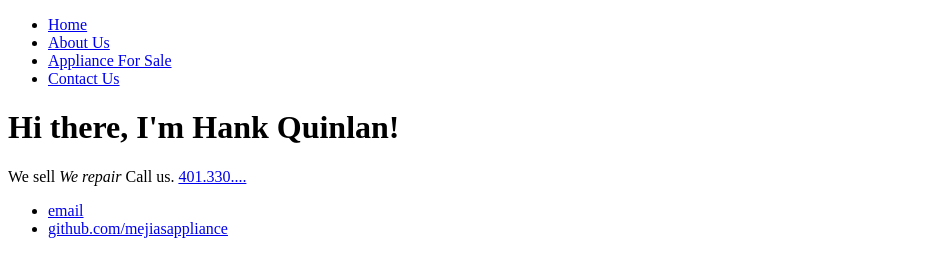
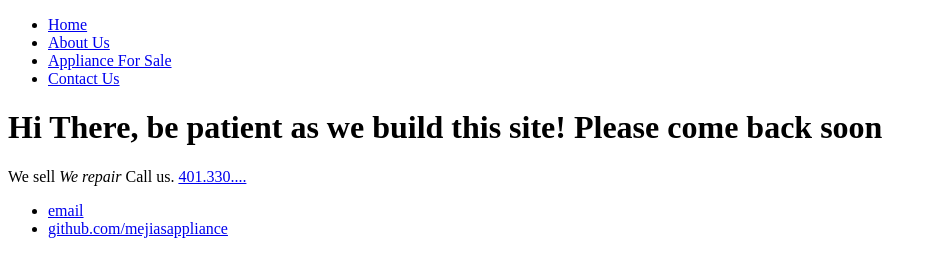
Before and after one commit to mejiasappliance/mejiasappliance.github.io, a plain HTML site: page index.html in a window 1280 px wide. Shown: the whole page, without its empty margins (0-936 px from the left). Drawn offline with Linux system fonts and the light colour scheme.

Commit message:
Update index.html

```diff
--- a/index.html
+++ b/index.html
@@ -14,7 +14,7 @@
 		</nav>
 		<div class="container">
     		<div class="blurb">
-        		<h1>Hi there, I'm Hank Quinlan!</h1>
+        		<h1>Hi There, be patient as we build this site!  Please come back soon</h1>
 				<p>We sell <em>We repair</em> Call us. <a href="/about"> 401.330....</a></p>
     		</div><!-- /.blurb -->
 		</div><!-- /.container -->
```
